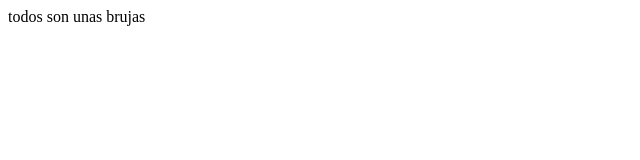
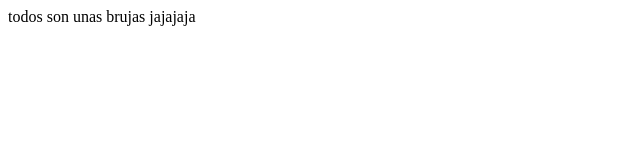
Before and after one commit to daniellandaeta/ProyectPreworkDemo, a plain HTML site: page index.html in a window 1280 px wide. Shown: the full height of the page, 0-640 px from the left. Drawn offline with Linux system fonts and the light colour scheme.

Commit message:
segundo commit

```diff
--- a/index.html
+++ b/index.html
@@ -7,7 +7,7 @@
     <title>hola mundo3</title>
 </head>
 <body>
-    todos son unas brujas
+    todos son unas brujas jajajaja
 
 </body>
 </html>
```
